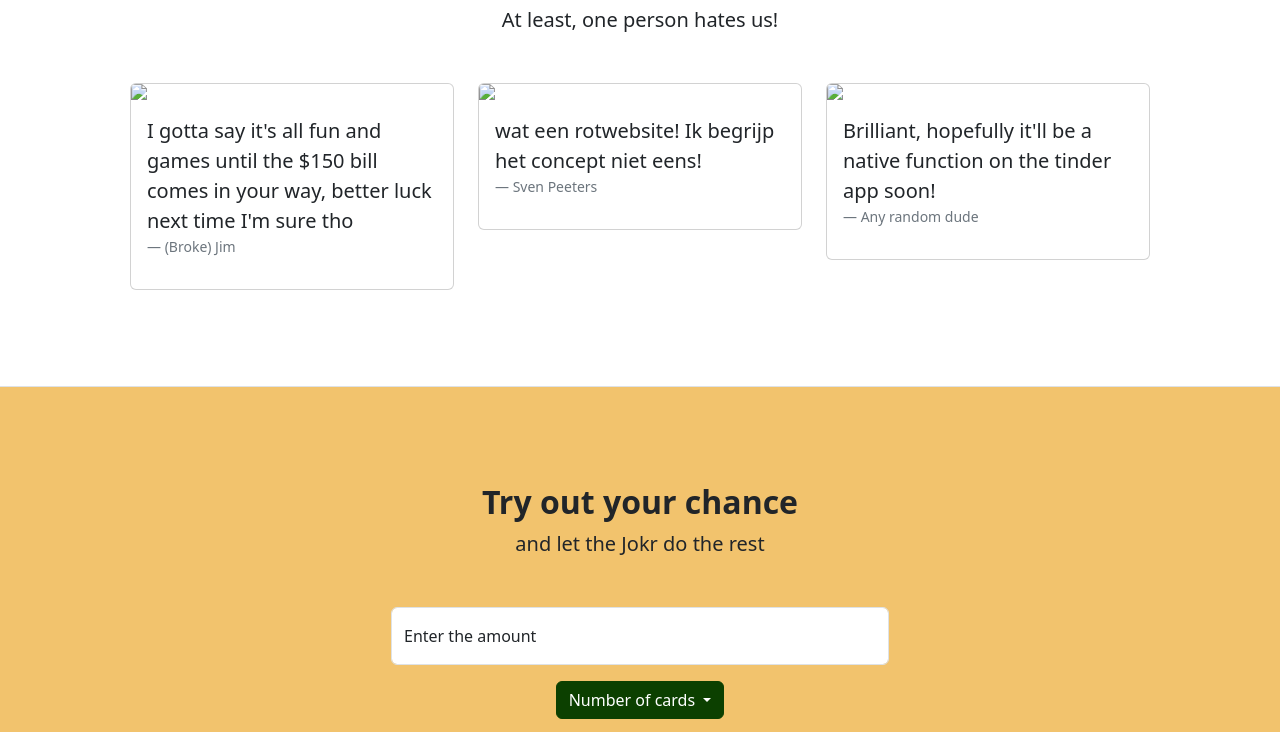
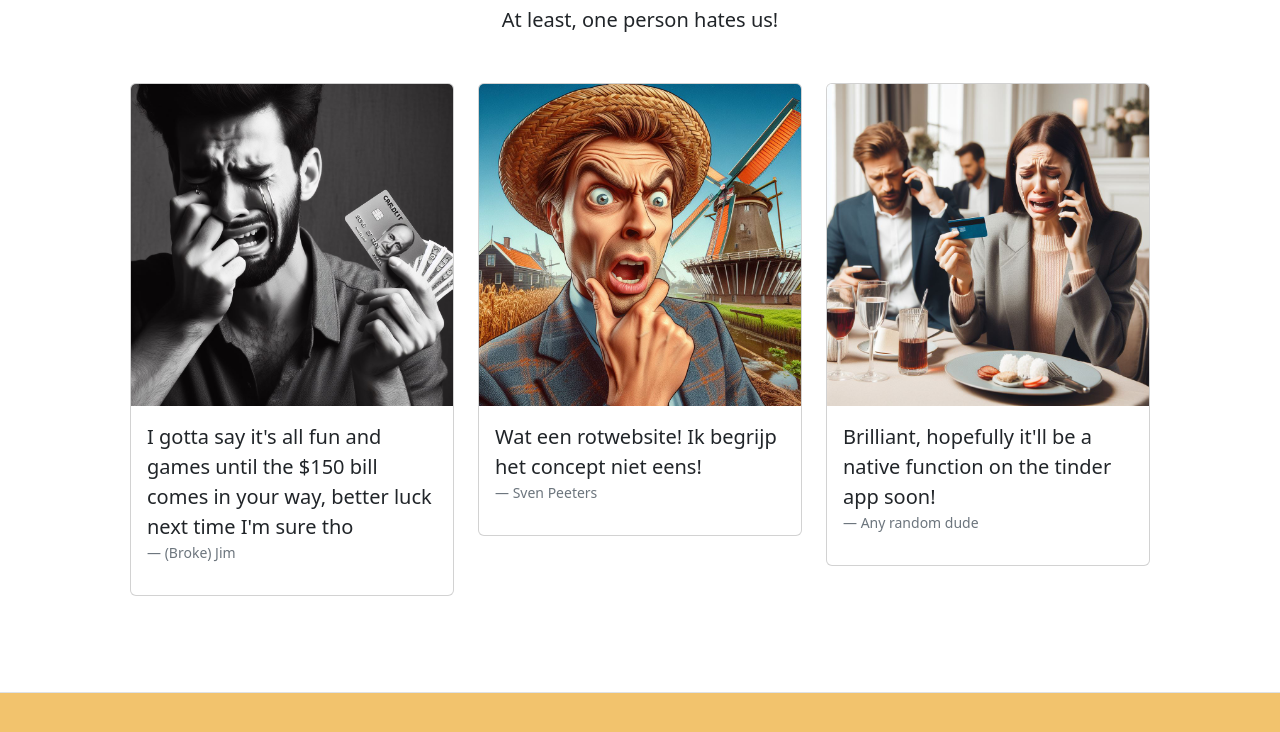
Before and after one commit to Nzoops/THP_Jokr, a website: page index.html in a window 1280 px wide. Shown: the part 1038-1770 px from the top of the page. Drawn offline with Linux system fonts and the light colour scheme.

Commit message:
Photos added

```diff
--- a/index.html
+++ b/index.html
@@ -81,7 +81,7 @@
         <div class="col-lg-4 mb-5 mb-lg-0">
           <div class="feature bg-primary bg-gradient text-white rounded-3 mb-3"><i class="bi bi-building"></i></div>
           <h2 class="h4 fw-bolder">Secure</h2>
-          <p>We do believe it is possible to make this world a bit more fair. The service we provide is aimed to remind one that "It's his turn".  </p>
+          <p>We do believe it is possible to make this world a bit more fair. The service we provide is aimed to remind one that "It's his turn".</p>
           <a class="text-decoration-none" href="#!">
             Report a flaw
             <i class="bi bi-arrow-right"></i>
@@ -110,7 +110,7 @@
             <div class="row row-cols-1 row-cols-md-3 g-4">
                 <div class="col">
                     <div class="card">
-                        <img src="assis.jpg" class="card-img-top">
+                        <img src="Man.jpg" class="card-img-top">
                         <div class="card-body">
                             <div class="blockquote text-start">
                                 <p class="card-text">I gotta say it's all fun and games until the $150 bill comes in your way, better luck next time I'm sure tho</p>
@@ -121,10 +121,10 @@
                 </div>
                 <div class="col">
                   <div class="card">
-                      <img src="assis.jpg" class="card-img-top">
+                      <img src="Dutch.jpg" class="card-img-top">
                       <div class="card-body">
                           <div class="blockquote text-start">
-                              <p class="card-text">wat een rotwebsite! Ik begrijp het concept niet eens! </p>
+                              <p class="card-text">Wat een rotwebsite! Ik begrijp het concept niet eens! </p>
                           </div>
                           <div class="blockquote-footer">Sven Peeters </div>
                       </div>
@@ -132,7 +132,7 @@
               </div>
                 <div class="col">
                     <div class="card">
-                        <img src="roulo.jpg" class="card-img-top">
+                        <img src="Woman.jpg" class="card-img-top">
                         <div class="card-body">
                             <div class="blockquote text-start">
                                 <p class="card-text">Brilliant, hopefully it'll be a native function on the tinder app soon!</p>
```
Also changed, not shown: Dutch.jpg (added), Man.jpg (added), Woman.jpg (added).
